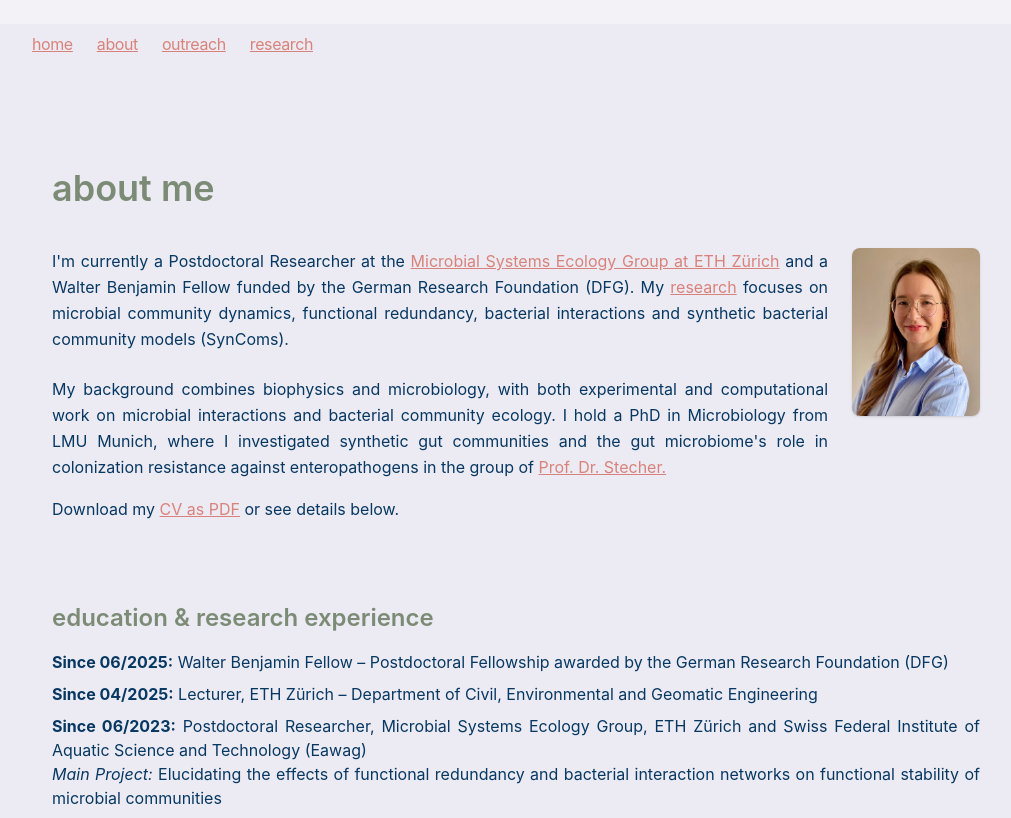
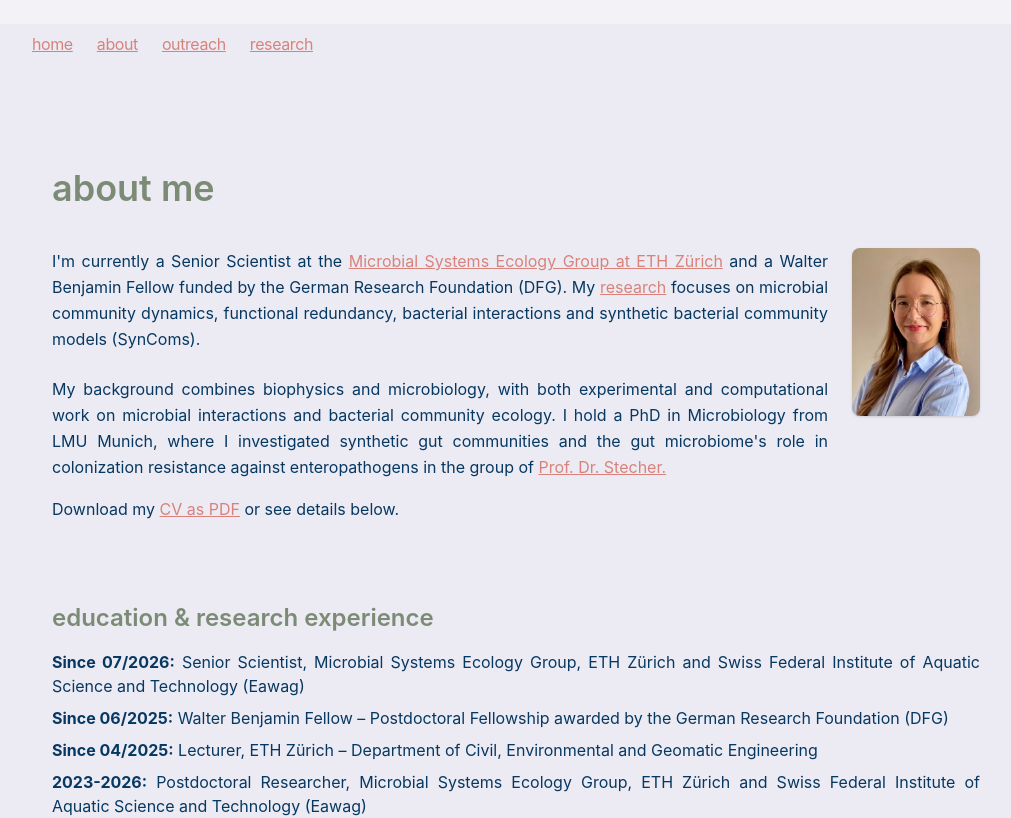
Before and after one commit to AnnaSophieWeiss/beyondisolation, a Next.js app: page /about in a window 1280 px wide. Shown: the top 818 px of the page, without its empty margins (124-1135 px from the left). Built offline with nearby package versions, Linux system fonts and the light colour scheme.

Commit message:
Update About Page

```diff
--- a/app/about/page.tsx
+++ b/app/about/page.tsx
@@ -9,7 +9,7 @@ export default function AboutPage() {
         {/* Text content */}
         <div className="flex-1 text-base leading-relaxed space-y-4">
           <p className="text-base leading-relaxed mb-6">
-         I'm currently a Postdoctoral Researcher at the {" "}
+         I'm currently a Senior Scientist at the {" "}
           <a
              href="https://mse.ethz.ch"
               target="_blank"
@@ -71,13 +71,18 @@ export default function AboutPage() {
         <h2 className="text-2xl font-semibold mt-8 mb-4">education & research experience</h2>
         <ul className="space-y-2">
           <li>
+            <strong>Since 07/2026:</strong> Senior Scientist, Microbial Systems Ecology Group, ETH Zürich and
+            Swiss Federal Institute of Aquatic Science and Technology (Eawag)
+          </li>
+          <li>
             <strong>Since 06/2025:</strong> Walter Benjamin Fellow – Postdoctoral Fellowship awarded by the German Research Foundation (DFG)
           </li>
           <li>
             <strong>Since 04/2025:</strong> Lecturer, ETH Zürich – Department of Civil, Environmental and Geomatic Engineering
           </li>
+
           <li>
-            <strong>Since 06/2023:</strong> Postdoctoral Researcher, Microbial Systems Ecology Group, ETH Zürich and
+            <strong>2023-2026:</strong> Postdoctoral Researcher, Microbial Systems Ecology Group, ETH Zürich and
             Swiss Federal Institute of Aquatic Science and Technology (Eawag)
             <br />
             <em>Main Project:</em> Elucidating the effects of functional redundancy and bacterial interaction
```
